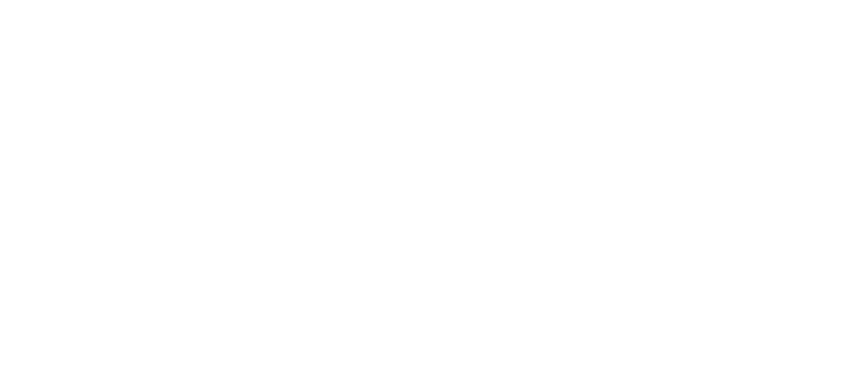
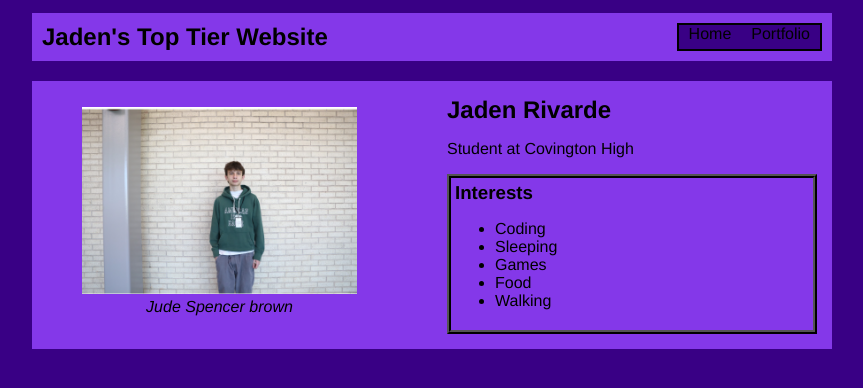
Before and after one commit to Jarbeaux/Jarbeaux.github.io, a plain HTML site: page index.html in a window 1280 px wide. Shown: the whole page, without its empty margins (208-1071 px from the left). Drawn offline with Linux system fonts and the light colour scheme.

Commit message:
add index.html and css files

```diff
--- a/index.html
+++ b/index.html
@@ -1,13 +1,50 @@
 <!DOCTYPE html>
 <html>
   <head>
-    <title>CHANGE ME</title>
+    <title>The Coolest Website</title>
+    <link rel="stylesheet" href="style.css"  />
   </head>
 
   <body>
     <!-- All content goes here -->
     <div id="all-contents">
+    <nav>
+      <h1>Jaden's Top Tier Website</h1>
+      <ul id="nav-ul">
+        <li class="nav-li">
+          <a href="index.html">Home</a>
+        </li>
+        <li class="nav-li" id="li-nav">
+          <a href="portfolio.html">Portfolio</a>
+        </li>
+      </ul>
+    </nav>
+    <main>
+      <!-- sidebar Section -->
+      <div class="sidebar">
+      <figure><img class="sidebar-img" src="assets/Screenshot 2025-08-15 083101.png">
+        <figcaption id="Jude" ><em> Jude Spencer brown</em> </figcaption>
+      </figure>
+      </div>
+      <!--Main Content Div-->
+      <div class="content">
+        <h2>Jaden Rivarde</h2>
+        <p>Student at Covington High</p>
+       <!--Interests-->
+        <div id="interests">
+          <h3>Interests</h3>
+          <ul>
+            <li>Coding</li>
+            <li>Sleeping</li>
+            <li>Games</li>
+            <li>Food</li>
+            <li>Walking</li>
+          </ul>
 
+
+        </div>
+      </div>
+    </main>
     </div>
   </body>
 </html>
--- a/style.css
+++ b/style.css
@@ -0,0 +1,110 @@
+body {
+    background: rgb(57, 0, 133);
+    color: rgb(0, 0, 0);
+    padding: 5px;
+    font-family: 'Franklin Gothic Medium', 'Arial Narrow', Arial, sans-serif;
+}
+
+#all-contents {
+    max-width: 800px;
+    margin: auto;
+}
+
+/* navigation menu */
+nav {
+    background: rgb(132, 56, 233);
+    margin: 0 auto;
+    display: flex;
+    padding: 10px;
+    margin-bottom: 20px;
+}
+
+h1 {
+    display: flex;
+    align-items: center;
+    color: rgb(0, 0, 0);
+    flex: 1;
+    margin: 0;
+}
+
+#nav-ul {
+    list-style-type: none;
+    margin: 0;
+    padding: 0;
+    display: flex;
+    border: 2.5px rgb(0, 0, 0) solid;
+    background-color:rgb(57, 0, 133) ;
+}
+
+.nav-li {
+    display: inline-block;
+    padding: 0 10px;
+
+}
+
+a {
+    text-decoration: none;
+    color: #000000;
+}
+
+/* main container area beneath menu */
+main {
+    background: rgb(132, 56, 233);
+    display: flex;
+    margin-top: 20px;
+}
+
+.sidebar {
+    margin-right: 25px;
+    padding: 10px;
+}
+
+.sidebar-img {
+    width: 275px;
+}
+
+.content {
+    flex: 1;
+    padding: 15px;
+}
+
+/* interests section styles */
+#interests {
+    border: 4px rgb(0, 0, 0) ridge;
+    padding: 4px;
+    margin-top: 5px;
+}
+
+h2, h3 {
+    margin: 0px;
+}
+
+#Jude {
+    text-align: center;
+
+}
+/* Portfolio styles */
+.content h1 {
+  color: black;
+}
+
+#portfolio {
+  list-style-type: none;
+  padding-left: 0;
+}
+
+#portfolio li {
+  background: rgb(57, 0, 133);
+  padding: 10px;
+  border-radius: 10px;
+  margin-bottom: 10px;
+}
+
+#portfolio li:hover {
+  background: #773fc0;
+}
+
+#portfolio a {
+  text-decoration: none;
+  color: #000000;
+}
```
Also changed, not shown: portfolio.html (+42 -0 lines), assets/Screenshot 2025-08-15 083101.png (added).
